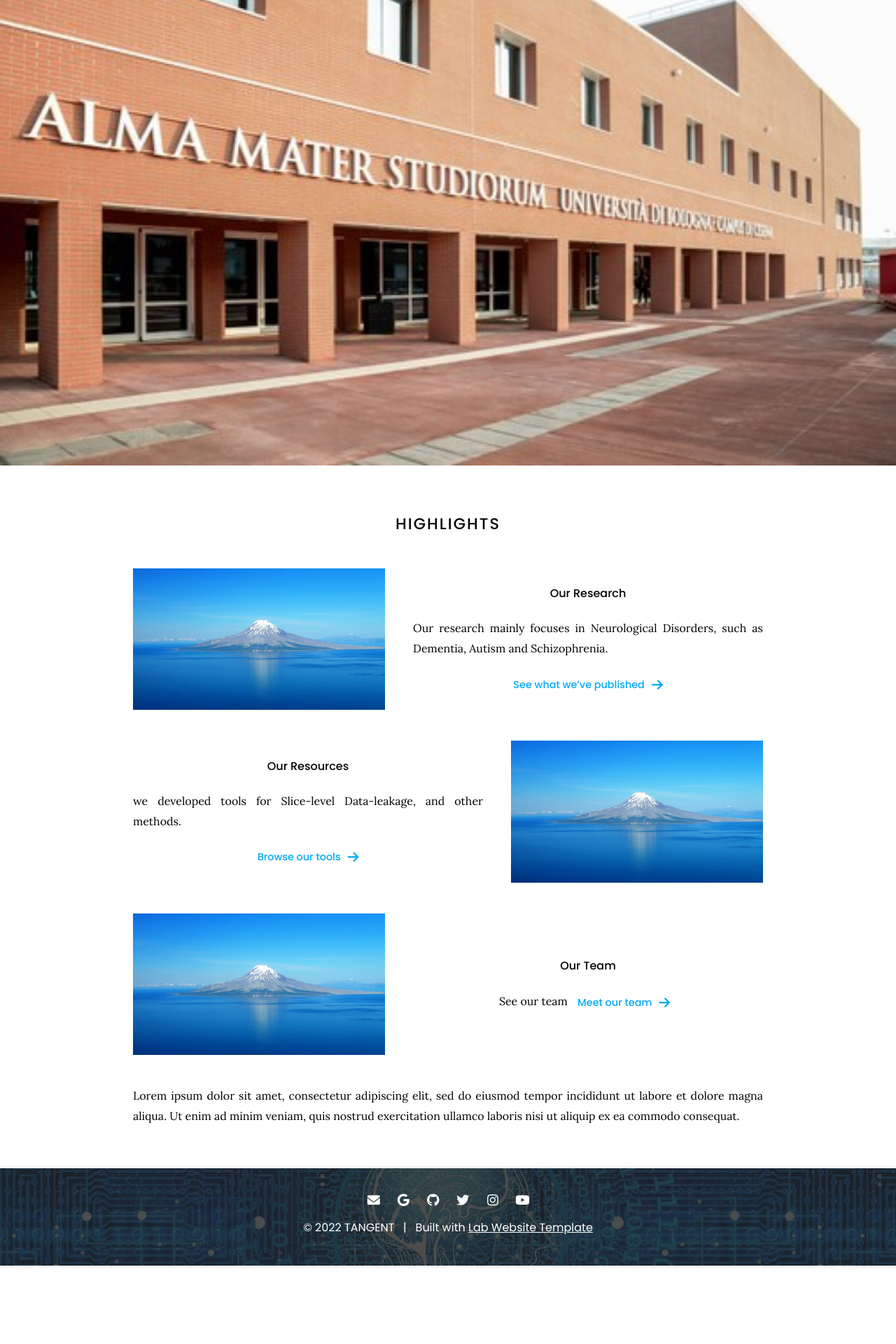
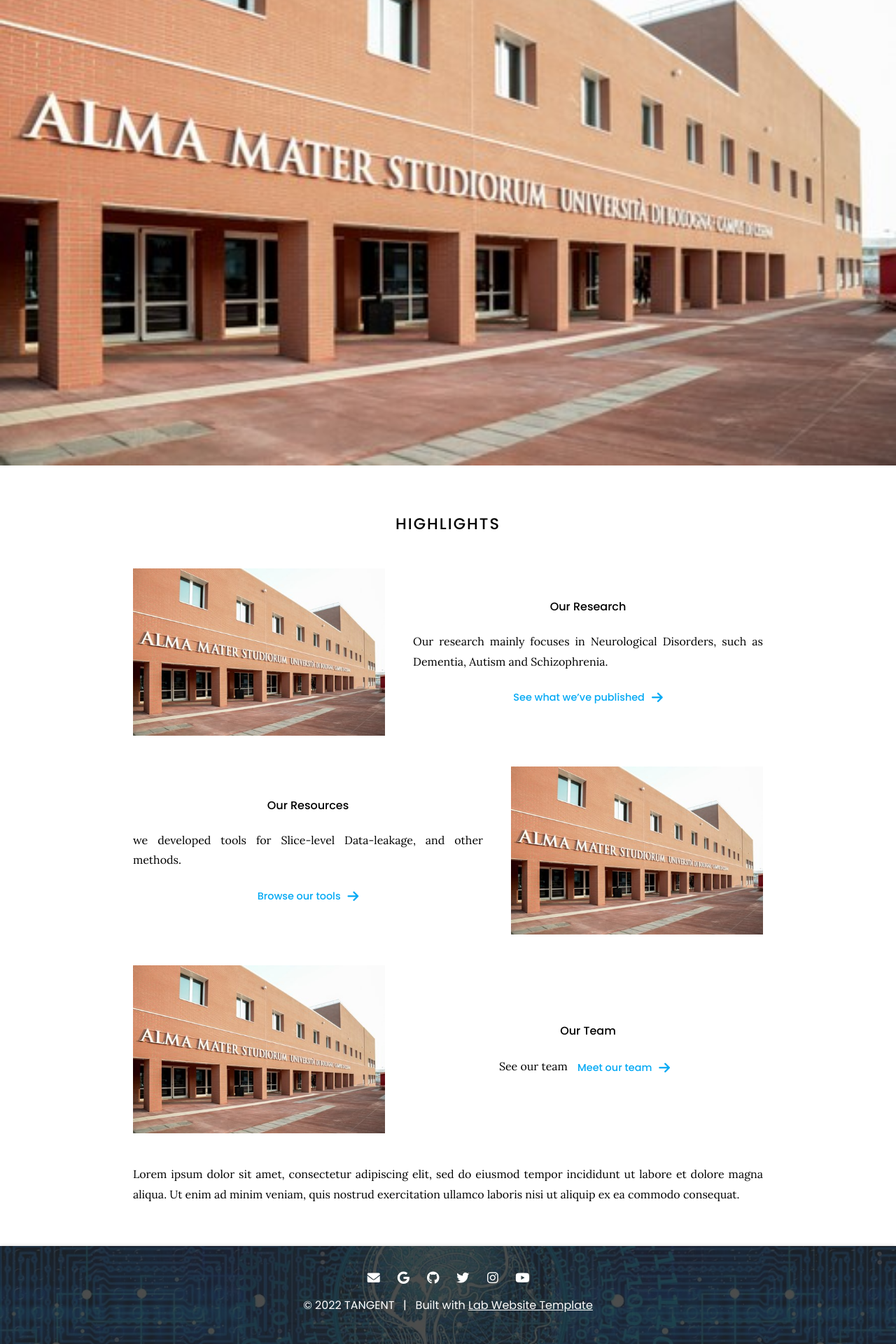
Before and after one commit to riccardoscheda/riccardoscheda.github.io, a Jekyll site: the page built from index.md, in a window 1280 px wide. Shown: the part 671-2591 px from the top of the page at 70% size. Built offline with Jekyll 4.4.1, drawn with Linux system fonts in a browser that asks for light colours; before the commit the page ends 2479 px from its top, so only the background shows below that.

Commit message:
Update index.md

```diff
--- a/index.md
+++ b/index.md
@@ -40,7 +40,7 @@
 
 {%
   include feature.html
-  image="images/photo.jpg"
+  image="images/campus.jpeg"
   link="research"
   title="Our Research"
   text=text
@@ -61,7 +61,7 @@
 
 {%
   include feature.html
-  image="images/photo.jpg"
+  image="images/campus.jpeg"
   link="resources"
   title="Our Resources"
   flip=true
@@ -82,7 +82,7 @@
 
 {%
   include feature.html
-  image="images/photo.jpg"
+  image="images/campus.jpeg"
   link="team"
   title="Our Team"
   text=text
```
